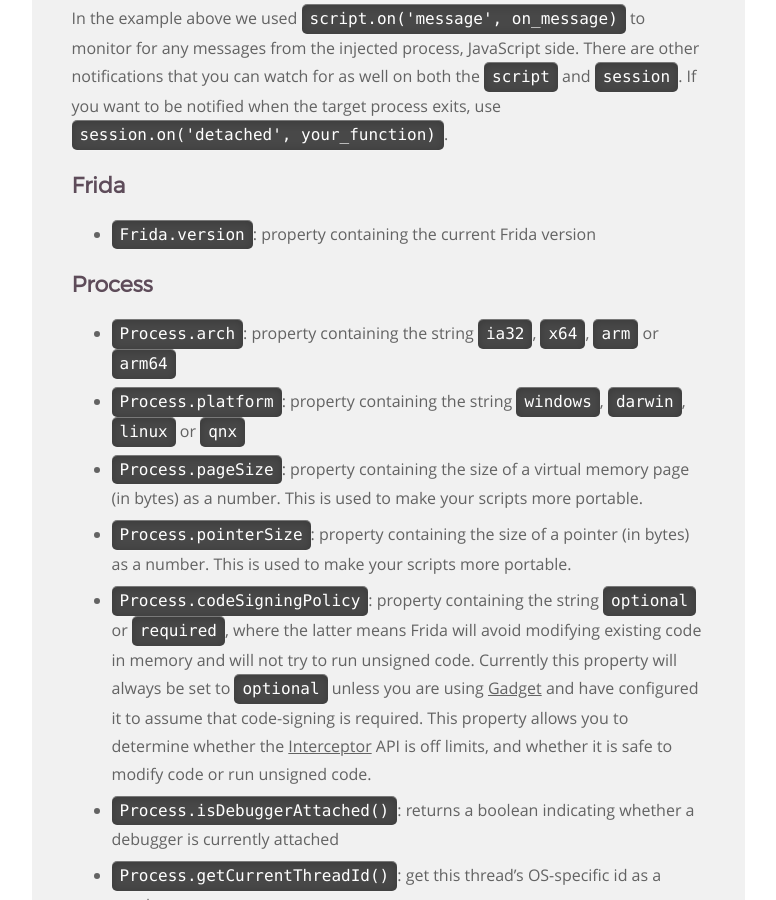
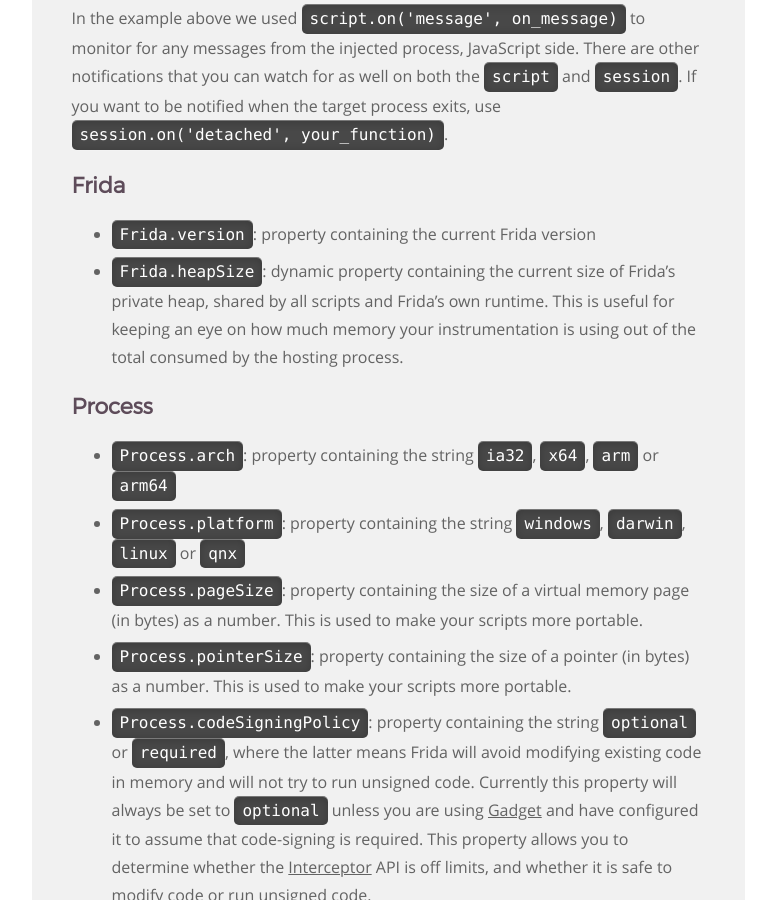
Before and after one commit to frida/frida-website, a Jekyll site: the page built from _docs/javascript-api.md, in a window 1280 px wide and 900 px high, scrolled down 6356 px. Shown: the whole window, without its empty margins (364-1140 px from the left). Built offline with Jekyll 4.4.1, drawn with Linux system fonts in a browser that asks for light colours.

Commit message:
Document Frida.heapSize

```diff
--- a/_docs/javascript-api.md
+++ b/_docs/javascript-api.md
@@ -235,9 +235,15 @@ session.detach()
 
 In the example above we used `script.on('message', on_message)` to monitor for any messages from the injected process, JavaScript side.  There are other notifications that you can watch for as well on both the `script` and `session`.  If you want to be notified when the target process exits, use `session.on('detached', your_function)`.
 
+
 ## Frida
 
 +   `Frida.version`: property containing the current Frida version
+
++   `Frida.heapSize`: dynamic property containing the current size of Frida's
+    private heap, shared by all scripts and Frida's own runtime. This is useful
+    for keeping an eye on how much memory your instrumentation is using out of
+    the total consumed by the hosting process.
 
 
 ## Process
```
